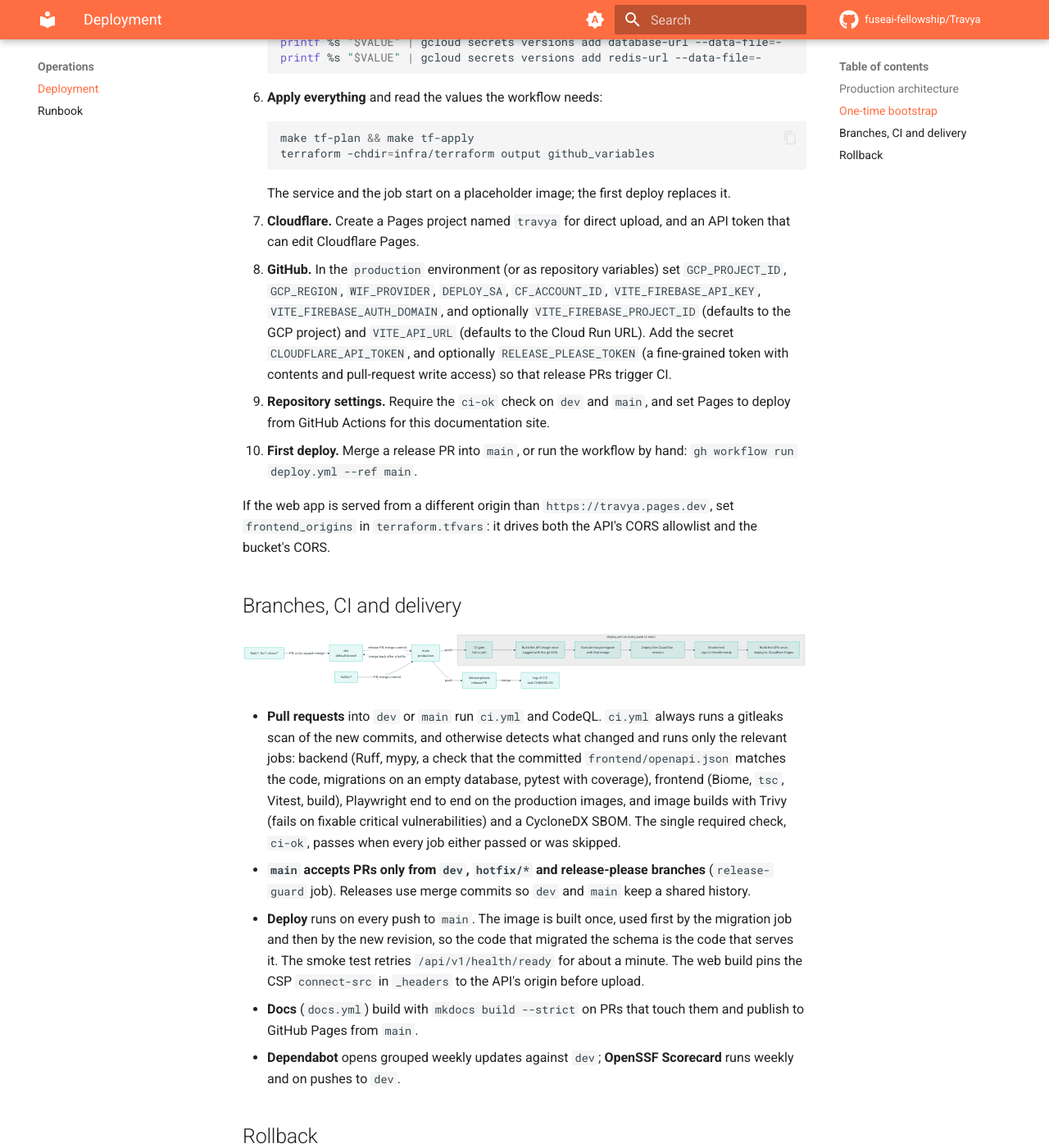
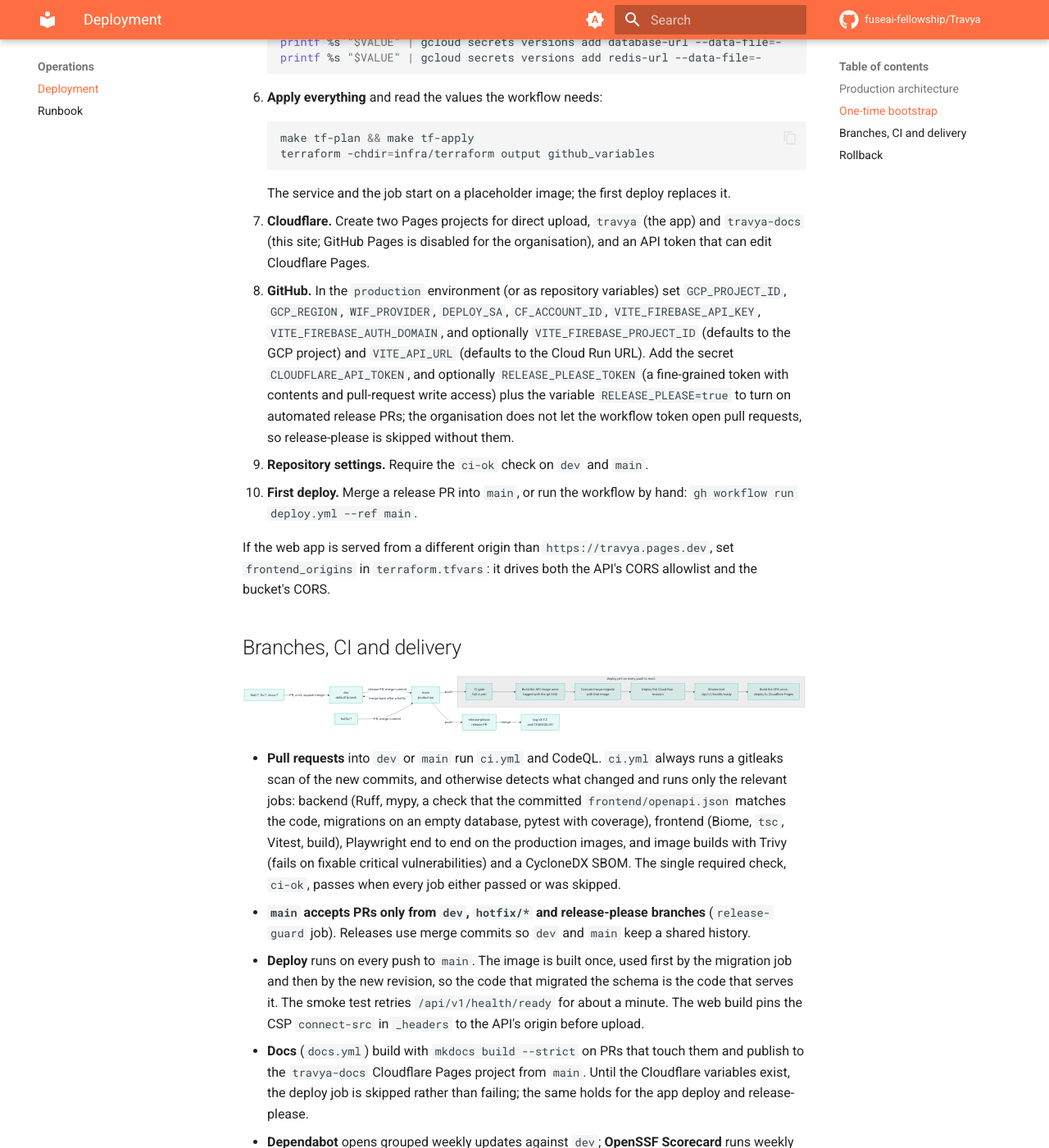
Before and after one commit to fuseai-fellowship/Travya---Agentic-AI-Powered-Travel-Companion, an MkDocs documentation site: the page built from docs/operations/deployment.md, in a window 1280 px wide and 1400 px high, scrolled down 2188 px. Shown: the whole window at 82% size. Built offline with MkDocs 1.6.1 and Material for MkDocs 9.7.7, drawn with Linux system fonts in a browser that asks for light colours; comment, search, counter and statistics services are not loaded.

Commit message:
ci: publish docs to Cloudflare Pages and skip release-please until a token exists
The organisation disables GitHub Pages and does not let the workflow token open pull requests.

```diff
--- a/docs/operations/deployment.md
+++ b/docs/operations/deployment.md
@@ -103,16 +103,17 @@ wired secrets. Terraform ignores image changes, so deploys and `terraform apply`
 
     The service and the job start on a placeholder image; the first deploy replaces it.
 
-7. **Cloudflare.** Create a Pages project named `travya` for direct upload, and an API token that can
-   edit Cloudflare Pages.
+7. **Cloudflare.** Create two Pages projects for direct upload, `travya` (the app) and `travya-docs`
+   (this site; GitHub Pages is disabled for the organisation), and an API token that can edit
+   Cloudflare Pages.
 8. **GitHub.** In the `production` environment (or as repository variables) set `GCP_PROJECT_ID`,
    `GCP_REGION`, `WIF_PROVIDER`, `DEPLOY_SA`, `CF_ACCOUNT_ID`, `VITE_FIREBASE_API_KEY`,
    `VITE_FIREBASE_AUTH_DOMAIN`, and optionally `VITE_FIREBASE_PROJECT_ID` (defaults to the GCP project)
    and `VITE_API_URL` (defaults to the Cloud Run URL). Add the secret `CLOUDFLARE_API_TOKEN`, and
    optionally `RELEASE_PLEASE_TOKEN` (a fine-grained token with contents and pull-request write access)
-   so that release PRs trigger CI.
-9. **Repository settings.** Require the `ci-ok` check on `dev` and `main`, and set Pages to deploy from
-   GitHub Actions for this documentation site.
+   plus the variable `RELEASE_PLEASE=true` to turn on automated release PRs; the organisation does
+   not let the workflow token open pull requests, so release-please is skipped without them.
+9. **Repository settings.** Require the `ci-ok` check on `dev` and `main`.
 10. **First deploy.** Merge a release PR into `main`, or run the workflow by hand:
     `gh workflow run deploy.yml --ref main`.
 
@@ -160,8 +161,9 @@ flowchart LR
   and then by the new revision, so the code that migrated the schema is the code that serves it. The
   smoke test retries `/api/v1/health/ready` for about a minute. The web build pins the CSP
   `connect-src` in `_headers` to the API's origin before upload.
-- **Docs** (`docs.yml`) build with `mkdocs build --strict` on PRs that touch them and publish to GitHub
-  Pages from `main`.
+- **Docs** (`docs.yml`) build with `mkdocs build --strict` on PRs that touch them and publish to the
+  `travya-docs` Cloudflare Pages project from `main`. Until the Cloudflare variables exist, the deploy
+  job is skipped rather than failing; the same holds for the app deploy and release-please.
 - **Dependabot** opens grouped weekly updates against `dev`; **OpenSSF Scorecard** runs weekly and on
   pushes to `dev`.
 
--- a/mkdocs.yml
+++ b/mkdocs.yml
@@ -1,7 +1,7 @@
 site_name: Travya
 site_description: Agentic AI travel planner on Google ADK, Gemini and open map data
 site_author: Tilak Parajuli
-site_url: https://fuseai-fellowship.github.io/Travya---Agentic-AI-Powered-Travel-Companion/
+site_url: https://travya-docs.pages.dev/
 repo_url: https://github.com/fuseai-fellowship/Travya---Agentic-AI-Powered-Travel-Companion
 repo_name: fuseai-fellowship/Travya
 edit_uri: edit/dev/docs/
```
Also changed, not shown: README.md (+3 -3 lines), backend/README.md (+1 -1 lines), 2 other files.
